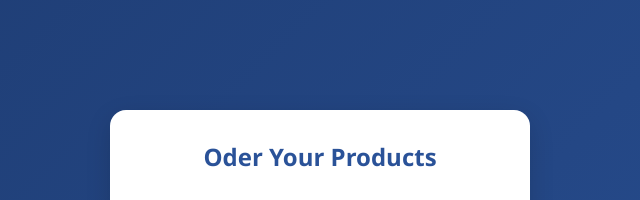
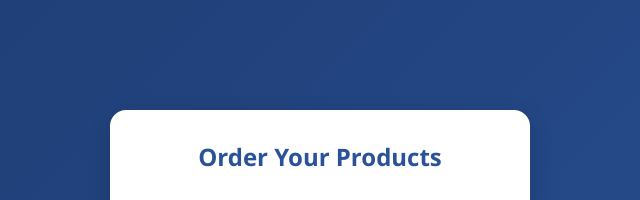
Before and after one commit to GamerBoyBK417/Minecraft-Server-, a plain HTML site: page index.html in a window 1280 px wide. Shown: the top 200 px of the page, 320-960 px from the left. Drawn offline with Linux system fonts and the light colour scheme.

Commit message:
Update index.html

```diff
--- a/index.html
+++ b/index.html
@@ -10,7 +10,7 @@
 
   <form id="ticketForm">
     <h2 style="text-align:center; margin-bottom: 20px; color:#2a5298;">
-      Oder Your Products
+      Order Your Products
     </h2>
 
     <input type="text" name="fullName" placeholder="Your Full Name" required />
```
